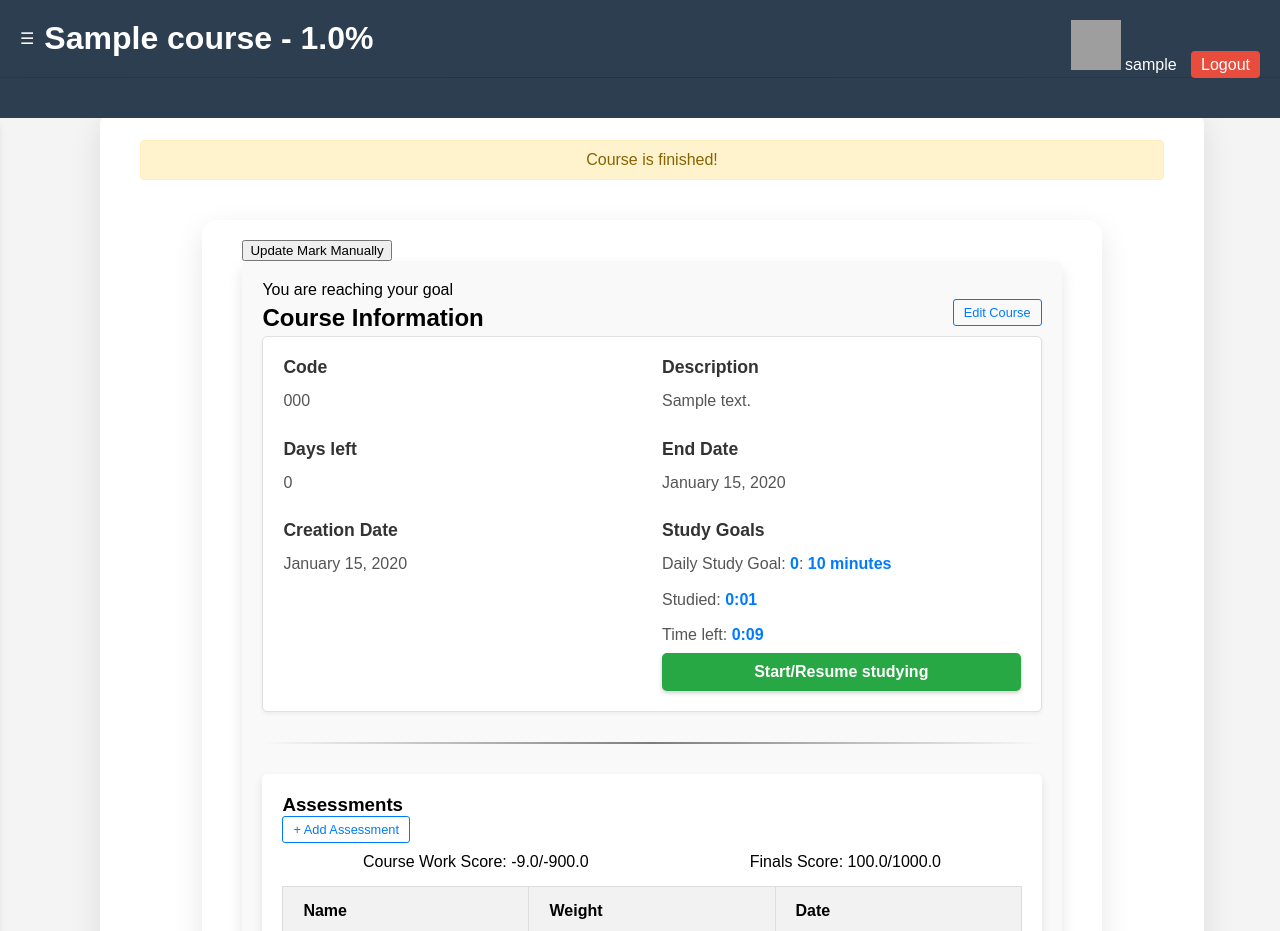
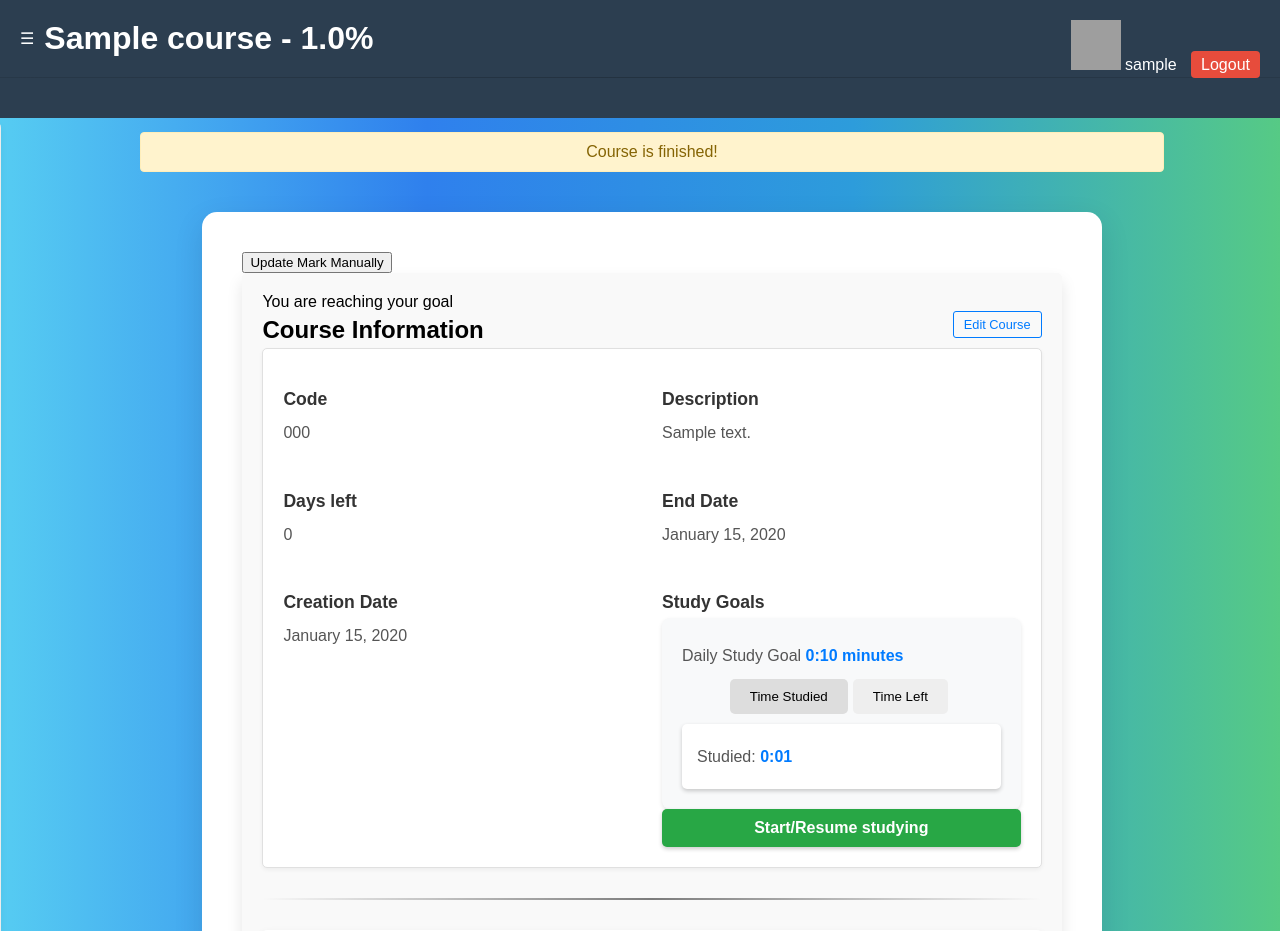
Before and after one commit to JoshuaChou10/GradeGenius, a Flask app: page /course/1 in a window 1280 px wide. Shown: the top 931 px of the page. Run offline with Flask 3, Linux system fonts and the light colour scheme; a user stored in the database is signed in; tables that the repository leaves empty hold one stand-in row (values such as "Sample post"); grey boxes are pictures that could not be loaded.

Commit message:
REfined css for entire site

```diff
--- a/routes/course.py
+++ b/routes/course.py
@@ -109,7 +109,8 @@ def create_course():
                     'grade':grade,
                     'total_marks':total_marks,
                     'goal': goal,
-                    'total_study':total_study
+                    'total_study':total_study,
+                    'time_studied':0
             })
         session.modified = True
         if len(session["temporary_courses"])==2:
--- a/static/css/base.css
+++ b/static/css/base.css
@@ -2,6 +2,7 @@ html, body {
     padding-top: 70px;
     height: 100%;
     margin: 0;
+    background: linear-gradient(to right, #56CCF2, #2F80ED, #2D9CDB, #56CA85); /* Blue to green gradient */
 
     font-family: Arial, sans-serif;
     background-color: #f4f4f4;
@@ -178,8 +179,6 @@ main {
 .btn-logout {
     background-color: #e74c3c;
 }
-  /* The Modal (background) */
-  /* The Modal (background) */
 .modal {
     display: none; /* Hidden by default */
     position: fixed; /* Stay in place */
@@ -193,79 +192,81 @@ main {
     background-color: rgba(0,0,0,0.4); /* Black w/ opacity */
 }
 
-  /* Modal Content/Box */
 .modal-content {
     background-color: #fefefe;
     margin: 15% auto; /* 15% from the top and centered */
     padding: 20px;
     border: 1px solid #888;
-    width: 80%; /* Could be more or less, depending on screen size */
-    border-radius: 5px; /* Optional: for rounded corners */
+    width: 30%; /* Could be more or less, depending on screen size */
+    max-width: 400px; /* Maximum width */
+    min-height: 300px; /* Minimum height */
+    max-height: 400px; /* Maximum height */
+    display: flex;
+    flex-direction: column;
+    justify-content: space-around;
+    align-items: center;
+    border-radius: 10px; /* Optional: for rounded corners */
+
 }
-
-  /* The Close Button */
 .close {
     color: #aaa;
-    float: right;
-    font-size: 28px;
-    font-weight: bold;
-  }
-
-  .close:hover,
-  .close:focus {
-    color: black;
-    text-decoration: none;
+    position: absolute; /* Position it absolutely within the modal */
+    top: 20px; /* Position it 20px from the top */
+    right: 20px; /* Position it 20px from the right */
+    font-size: 24px; /* Adjust the font size */
     cursor: pointer;
 }
 
-  /* Add styles for the form and its elements */
-  .modal-content form {
-    display: flex;
-    flex-direction: column;
-    gap: 10px; /* Spacing between form elements */
-  }
-
-  .modal-content h2 {
-    text-align: center;
-    color: #004080; /* Adjust the color to fit your design */
-  }
-
-  .modal-content label {
-    margin-bottom: 5px; /* Spacing between label and input */
-  }
-
-  .modal-content input[type="text"],
-  .modal-content input[type="password"] {
-    padding: 10px;
-    margin-bottom: 10px; /* Spacing between input fields */
-    border: 1px solid #ccc;
-    border-radius: 4px;
-  }
-
-  .modal-content input[type="submit"] {
-    padding: 10px 20px;
-    background-color: #007bff; /* Bootstrap primary button color */
-    color: white;
-    border: none;
-    border-radius: 4px;
-    cursor: pointer;
+/* Hover effect for close button */
+.close:hover, .close:focus {
+    color: black;
+    text-decoration: none;
 }
 
 
-  /* The Close Button */
-  .close {
-    color: #aaa;
-    float: right;
-    font-size: 28px;
-    font-weight: bold;
+/* Additional styling for form elements */
+input[type=text], input[type=password] {
+    width: calc(100% - 10px);
+    margin: 8px 0;
+
+    padding: 12px 20px;
+    display: inline-block;
+    border: 1px solid #ccc;
+    box-sizing: border-box;
 }
 
-  .close:hover,
-  .close:focus {
-    color: black;
-    text-decoration: none;
+input[type=submit] {
+    width: calc(100% - 10px);
+    margin: 8px 0;
+    background-color: #4CAF50;
+    color: white;
+    padding: 14px 20px;
+    margin: 8px 0;
+    border: none;
     cursor: pointer;
+
 }
+
+input[type=submit]:hover {
+    opacity: 0.8;
+}
+
+/* Style for the form labels */
+label {
+    margin-top:20px;
+    width: 100%; /* Full width */
+    text-align: left;
+    display: block; /* Make labels block level for better layout */
+    margin-bottom: 5px;
+}
+
+/* Adjusting the margins and layout of the sign-up message */
+.modal-content p {
+    text-align: center;
+    margin-top: 20px;
+}
+
+
   .btn {
     padding: 5px 10px;
     color: #007BFF;
--- a/static/css/course_details.css
+++ b/static/css/course_details.css
@@ -9,14 +9,16 @@ h1, h2, h3, p {
     margin: 0;
     padding: 0;
 }
-
+/* Removes outer box*/
+main{
+    background-color: transparent;
+    box-shadow: none;
+}
 .container {
     width: 80%;
     margin: 20px auto;
     padding: 20px;
-    background-color: #fff;
-    border-radius: 15px; /* Increased for roundness */
-    box-shadow: 0 10px 20px rgba(0, 0, 0, 0.1); /* Enhanced shadow for a floating effect */
+    border-radius: 15px;
     overflow: hidden; /* Ensures inner content respects border radius */
 }
 
@@ -63,7 +65,7 @@ h1, h2, h3, p {
 }
 
 /* Main Content Styles */
-main {
+.page-main {
     background-color: #fff;
     margin: 40px auto; /* Increased margin for more space around the container */
     box-shadow: 0 10px 30px rgba(0, 0, 0, 0.1); /* Soft, large shadow for a floating effect */
@@ -322,3 +324,61 @@ table {
         width: 100%; /* Full width buttons for mobile */
     }
 }
+#starting-score #edit-btn {
+    visibility: hidden; /* Hide the edit icon initially */
+    opacity: 0;
+}
+
+#starting-score:hover #edit-btn {
+    visibility: visible; /* Show the edit icon on hover */
+    color:#666;
+    opacity: 1;
+}
+
+/* Style for the study goals container */
+.study-goals-container {
+    background-color: #f8f9fa;
+    padding: 20px;
+    border-radius: 8px;
+    box-shadow: 0 2px 4px rgba(0, 0, 0, 0.1);
+}
+
+/* Style for the tabs */
+.tabs {
+    display: flex;
+    justify-content: center;
+    margin-top: 10px;
+}
+
+.tab-button {
+    background-color: #eee;
+    border: none;
+    outline: none;
+    cursor: pointer;
+    padding: 10px 20px;
+    transition: background-color 0.3s ease;
+    border-radius: 5px;
+    margin-right: 5px;
+}
+
+.tab-button:hover {
+    background-color: #ddd;
+}
+
+/* Style for the tab content */
+.tab-content {
+    background-color: white;
+    padding: 15px;
+    border-radius: 5px;
+    box-shadow: 0 2px 4px rgba(0, 0, 0, 0.2);
+    margin-top: 10px;
+}
+
+.tab-button.active-tab {
+    background-color: #ddd; /* Slightly darker background for active tab */
+}
+
+
+.tab-button:hover, .tab-button.active-tab:hover {
+    background-color: #ccc;
+}
--- a/static/css/dashboard.css
+++ b/static/css/dashboard.css
@@ -244,7 +244,6 @@ html, body {
     justify-content: space-between; /* Space between the h2 and the icon */
 }
 
-
 .goal-header #edit-btn {
     visibility: hidden; /* Hide the edit icon initially */
     opacity: 0;
@@ -252,8 +251,10 @@ html, body {
 
 .goal-header:hover #edit-btn {
     visibility: visible; /* Show the edit icon on hover */
+    color:#666;
     opacity: 1;
 }
+
 hr {
     margin-bottom: 20px; /* Adjust the value as needed */
 }
--- a/templates/base.html
+++ b/templates/base.html
@@ -56,6 +56,7 @@
 
           <input type="submit" value="Sign Up">
         </form>
+        <p>Already have an account? <a href="/login">Log in here</a>.</p>
       </div>
     </div>
     <main class="content">
--- a/templates/course_details.html
+++ b/templates/course_details.html
@@ -6,6 +6,7 @@
 {% block stylesheets %}
     <!-- Specific stylesheet for the course details page -->
     <link rel="stylesheet" href="{{ url_for('static', filename='css/course_details.css') }}">
+    <link rel="stylesheet" href="https://cdnjs.cloudflare.com/ajax/libs/font-awesome/5.15.1/css/all.min.css">
 {% endblock %}
 {% block header %}
     {{ course.name }} - {% if course.grade == 0.0 %}No grade yet{% else %}{{ course.grade|round(2) }}%{% endif %}
@@ -34,7 +35,7 @@
             </form>
         </div>
     </div>
-    <main>
+    <main class="page-main">
         <button onclick="show()">Update Mark Manually</button>
 
         <section class="course-details">
@@ -83,25 +84,42 @@
                 </div>
                 <div class="info-item">
                     <label>Study Goals</label>
-                    <p>Daily Study Goal:
-                        <span id="total-study">{{ (course.total_study // 60) | int }}</span>:
-                        <span id="total-study-seconds">{{ '%02d' | format(course.total_study % 60) }}  minutes</span>
+                    <div class="study-goals-container">
+
+                        <p style="{% if course['total_study'] - course['time_studied'] <= 0 %}color: green;{% endif %}">
+                            Daily Study Goal{% if course['total_study'] - course['time_studied'] <= 0 %} Reached!{% endif %}
+                            <span id="total-study">
+                                {{ (course['total_study'] // 60) | int }}:{{ '%02d' | format(course['total_study'] % 60) }} minutes
+                            </span>
                         </p>
-                    {% if 'user_id' in session %}
 
+
+                     <!-- Tabs for switching -->
+    <div class="tabs">
+        <button id="studied-btn" class="tab-button" onclick="openTab('studied')">Time Studied</button>
+        <button id="left-btn" class="tab-button" onclick="openTab('left')">Time Left</button>
+    </div>
+
+                       <!-- Tab content -->
+    <div id="studied" class="tab-content">
         <p>Studied:
-                        <span id="time-studied">{{ (course.time_studied // 60) | int }}:{{ '%02d' | format(course.time_studied % 60) }}</span>
+            <span id="time-studied">{{ (course['time_studied'] // 60) | int }}:{{ '%02d' | format(course['time_studied'] % 60) }}</span>
         </p>
+    </div>
+    <div id="left" class="tab-content" style="display:none;">
         <p>Time left:
             <span id="time-left">
-                            {% if course.total_study >= course.time_studied %}
-                                {{ ((course.total_study - course.time_studied) // 60) | int }}:{{ '%02d' | format((course.total_study - course.time_studied) % 60) }}
+                {% if course['total_study'] >= course['time_studied'] %}
+                    {{ ((course['total_study'] - course['time_studied']) // 60) | int }}:{{ '%02d' | format((course['total_study'] - course['time_studied']) % 60) }}
                 {% else %}
                     0:00
                 {% endif %}
             </span>
         </p>
-                    <button class="study-button" id="user-study-button" data-course-id="{{ course.id }}" data-time-left="{{ course.total_study-course.time_studied}}" data-time-studied="{{ course.time_studied }}">Start/Resume studying</button>
+    </div>
+                    </div>
+                    {% if 'user_id' in session %}
+                    <button class="study-button" id="user-study-button" data-course-id="{{ course.id }}" data-time-left="{{ course['total_study']-course['time_studied']}}" data-time-studied="{{ course['time_studied'] }}">Start/Resume studying</button>
 
     {% else %}
 
@@ -142,7 +160,7 @@
                 </thead>
                 <tbody>
                     <tr>
-                        <td>Starting Score <img alt="edit" src="./images/edit_icon.png"></td>
+                        <td id="starting-score">Starting Score <i style="cursor:pointer;" id='edit-btn' class="fa fa-edit"></i></td>
                         <td>{{ (course.starting_marks * course.starting_grade) / 100 }} / {{ course.starting_marks }}</td>
                         {% if course.creation_date is string %}
     <td>{{ datetime.strptime(course.creation_date, '%Y-%m-%d').date().strftime('%B %d, %Y') }}</td>
@@ -291,7 +309,7 @@ document.addEventListener('DOMContentLoaded', function() {
         timeLeftDisplay.textContent = Math.floor(timeLeft / 60) + ':' + padToTwo(timeLeft % 60);
 
     } else {
-        timeLeftDisplay.textContent = "You have reached your daily study goal!";
+        timeLeftDisplay.textContent = "0:00";
     }
     timeStudiedDisplay.textContent = Math.floor(timeStudied / 60) + ':' + padToTwo(timeStudied % 60);
 
@@ -319,6 +337,23 @@ document.addEventListener('DOMContentLoaded', function() {
         updateStudyTimes(courseId, timeStudied);
     });
 });
+function openTab(tabName) {
+    var i, tabcontent, tabbuttons;
+    tabcontent = document.getElementsByClassName("tab-content");
+    for (i = 0; i < tabcontent.length; i++) {
+        tabcontent[i].style.display = "none";
+    }
+    tabbuttons = document.getElementsByClassName("tab-button");
+    for (i = 0; i < tabbuttons.length; i++) {
+        tabbuttons[i].classList.remove("active-tab");
+    }
+    document.getElementById(tabName).style.display = "block";
+    document.getElementById(tabName + "-btn").classList.add("active-tab");
+}
+
+// Initial default active tab
+document.getElementById("studied-btn").classList.add("active-tab");
+
 
 </script>
 
```
Also changed, not shown: static/css/add_assessment.css (+13 -7 lines), static/css/signup.css (+9 -7 lines). Lines whose indentation alone changed are shown as unchanged.
